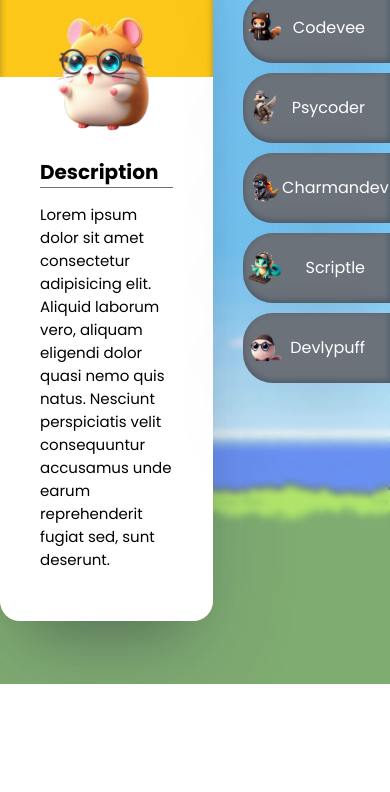
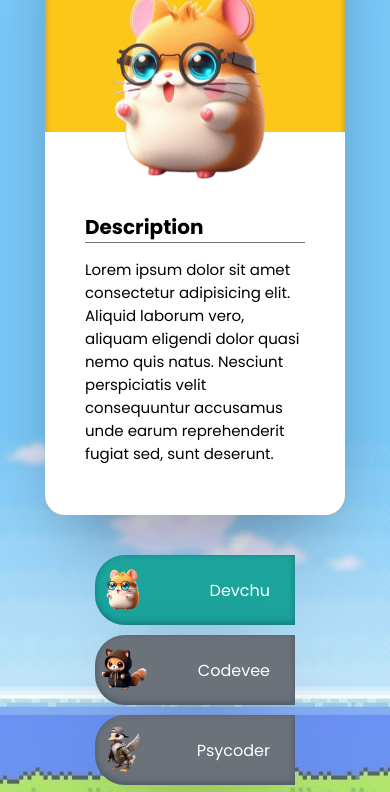
Before and after one commit to dezzogo/pokedevs, a plain HTML site: page index.html in a window 390 px wide. Shown: the part 160-952 px from the top of the page. Before the commit the page ends 844 px from the top, so only its background shows below. Drawn offline with Linux system fonts and the light colour scheme.

Commit message:
only created the responsive css file but almost no code on it yet, and linked to index.

```diff
--- a/index.html
+++ b/index.html
@@ -8,6 +8,7 @@
 
     <link rel="stylesheet" href="./src/css/reset.css">
     <link rel="stylesheet" href="./src/css/styles.css">
+    <link rel="stylesheet" href="./src/css/responsive.css">
 
     <link rel="preconnect" href="https://fonts.googleapis.com">
     <link rel="preconnect" href="https://fonts.gstatic.com" crossorigin>
--- /dev/null
+++ b/src/css/responsive.css
@@ -0,0 +1,11 @@
+@media(max-width: 750px){
+    .pokedevs {
+        flex-direction: column;
+        align-items: center;
+        padding: 30px 0;
+    }
+
+    .pokedev-card {
+        max-width: 300px;
+    }
+}
```
